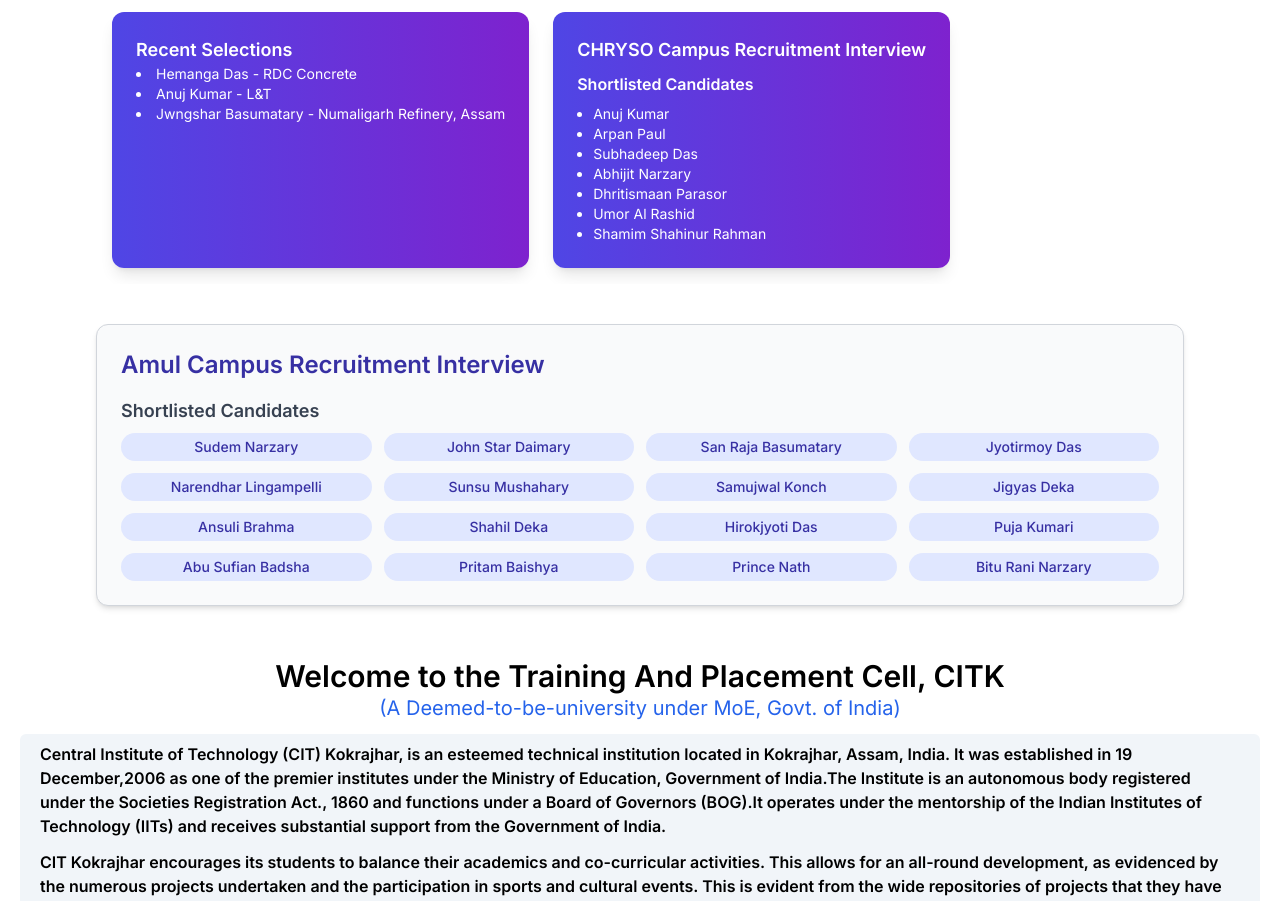
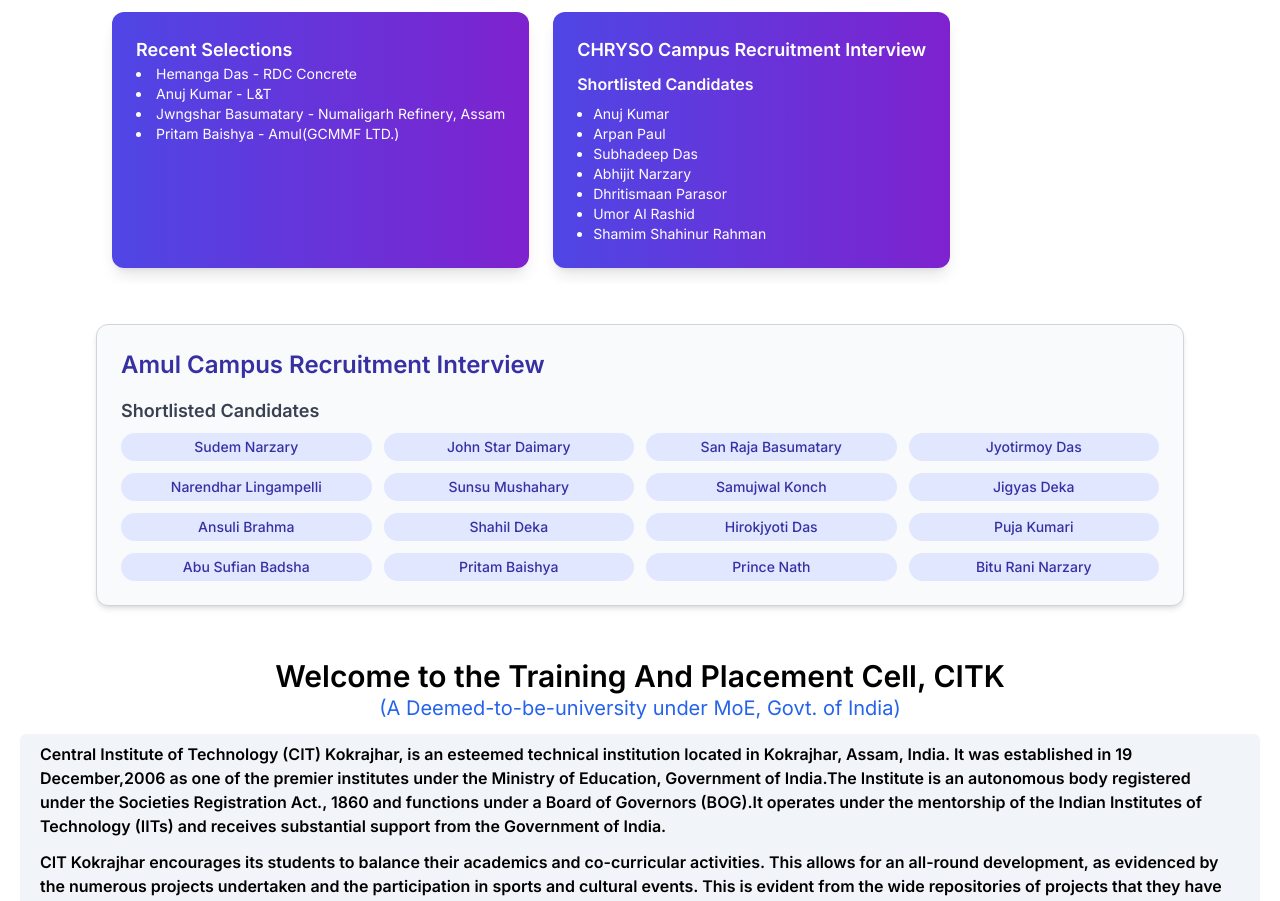
Before and after one commit to placementcellcitk/placementcellcitk.github.io, a Next.js app: page / in a window 1280 px wide. Shown: the part 900-1801 px from the top of the page. Built offline with nearby package versions, Linux system fonts and the light colour scheme.

Commit message:
placement update1

```diff
--- a/src/components/home/recentcompany.tsx
+++ b/src/components/home/recentcompany.tsx
@@ -13,6 +13,7 @@
       "Hemanga Das - RDC Concrete",
       "Anuj Kumar - L&T",
       "Jwngshar Basumatary - Numaligarh Refinery, Assam",
+      "Pritam Baishya - Amul(GCMMF LTD.)" ,
     ],
   },
   {
```
